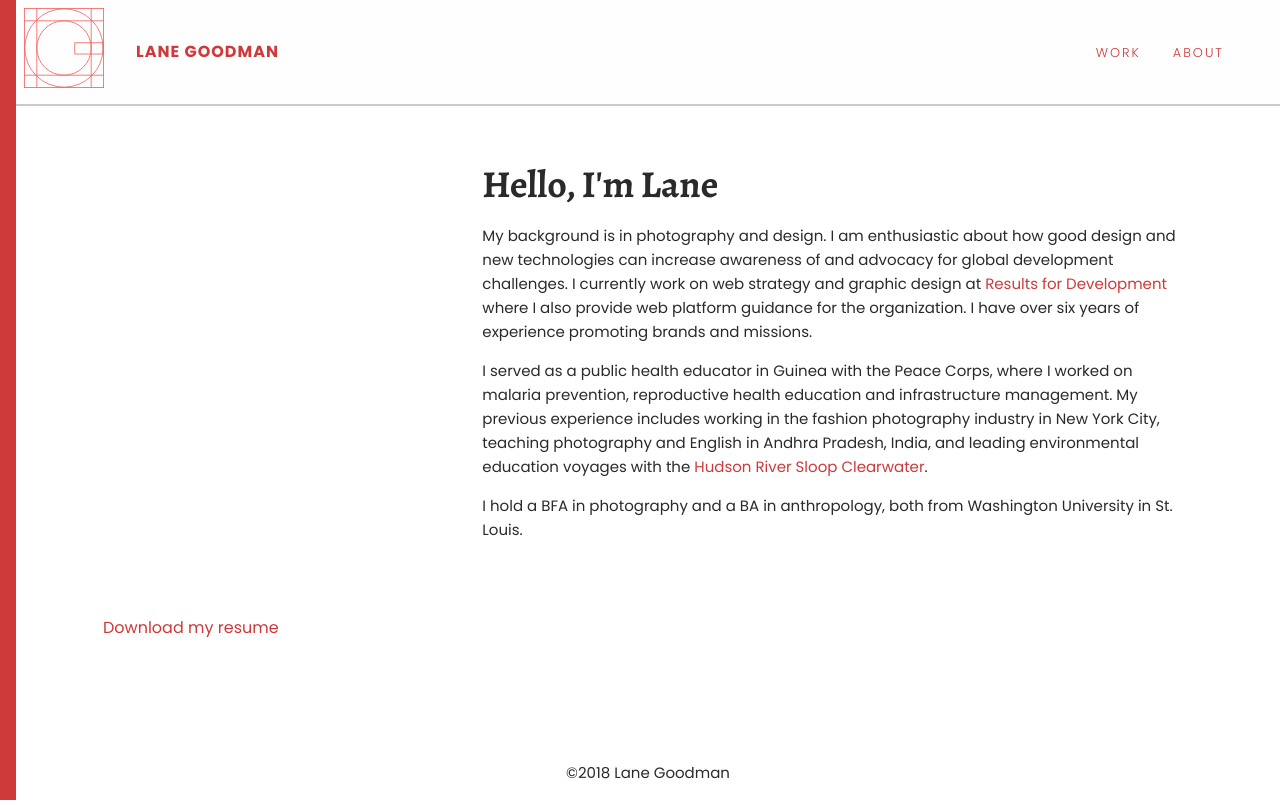
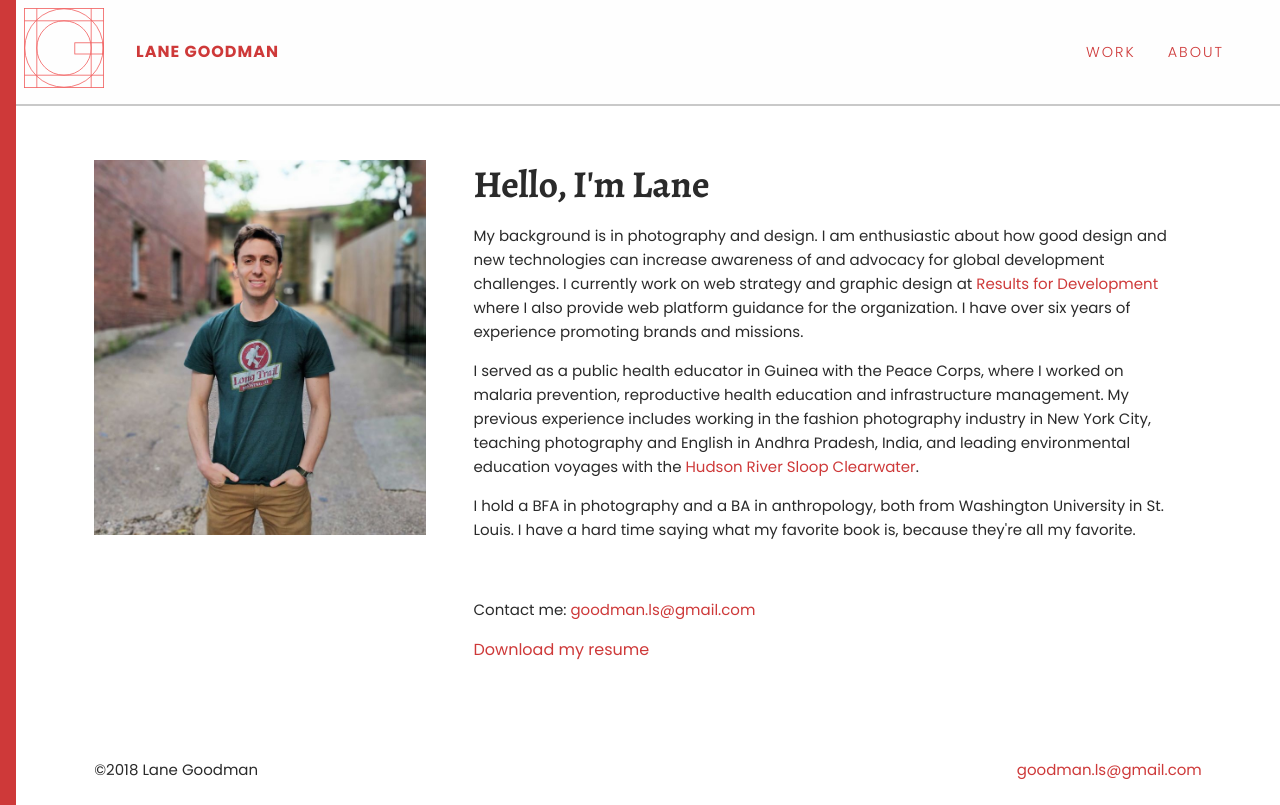
Before and after one commit to LanesGood/Portfolio, a plain HTML site: page about.html in a window 1280 px wide. Drawn offline with nearby package versions, Linux system fonts and the light colour scheme.

Commit message:
GA code and files

```diff
--- a/about.html
+++ b/about.html
@@ -32,21 +32,24 @@
           </nav>
         </header>
         <main class="grid-wrapper">
+          <aside class="grid-wrapper__project-info">
+            <img src="img/self.jpg" alt="This is what my face looks like.">
+          </aside>
           <article class="grid-wrapper__project-description">
             <h2>Hello, I'm Lane</h2>
             <p>My background is in photography and design. I am enthusiastic about how good design and new technologies can increase awareness of and advocacy for global development challenges. I currently work on web strategy and graphic design at <a href="https://r4d.org">Results for Development</a> where I also provide web platform guidance for the organization. I have over six years of experience promoting brands and missions.</p>
             <p>I served as a public health educator in Guinea with the Peace Corps, where I worked on malaria prevention, reproductive health education and infrastructure management. My previous experience includes working in the fashion photography industry in New York City, teaching photography and English in Andhra Pradesh, India, and leading environmental education voyages with the <a href="http://clearwater.org">Hudson River Sloop Clearwater</a>.</p>
-            <p>I hold a BFA in photography and a BA in anthropology, both from Washington University in St. Louis. </p>
-
+            <p>I hold a BFA in photography and a BA in anthropology, both from Washington University in St. Louis. I have a hard time saying what my favorite book is, because they're all my favorite.</p>
+            <br>
+            <p>Contact me: <a href="mailto:goodman.ls@gmail.com">goodman.ls@gmail.com</a></p>
+            <a href="img/LaneGoodman_Resume_2018.pdf">Download my resume</a>
           </article>
-          <aside class="grid-wrapper__project-info">
-            <a href="img/LaneGoodman_Resume_2018.pdf">Download my resume</a>
-          </aside>
         </main>
-        <footer>
+        <footer class="grid-wrapper__fullWidth">
           <p>
             &copy;2018 Lane Goodman
           </p>
+          <p><a href="mailto:goodman.ls@gmail.com">goodman.ls@gmail.com</a></p>
         </footer>
 
 
@@ -55,16 +58,15 @@
 
 
 
-        <script src="js/vendor/modernizr-3.5.0.min.js"></script>
+        <!-- <script src="js/vendor/modernizr-3.5.0.min.js"></script>
         <script src="https://code.jquery.com/jquery-3.2.1.min.js" integrity="sha256-hwg4gsxgFZhOsEEamdOYGBf13FyQuiTwlAQgxVSNgt4=" crossorigin="anonymous"></script>
         <script>window.jQuery || document.write('<script src="js/vendor/jquery-3.2.1.min.js"><\/script>')</script>
         <script src="js/plugins.js"></script>
-        <script src="js/main.js"></script>
+        <script src="js/main.js"></script> -->
 
-        <!-- Google Analytics: change UA-XXXXX-Y to be your site's ID. -->
         <script>
             window.ga=function(){ga.q.push(arguments)};ga.q=[];ga.l=+new Date;
-            ga('create','UA-XXXXX-Y','auto');ga('send','pageview')
+            ga('create','UA-71119800-2','auto');ga('send','pageview')
         </script>
         <script src="https://www.google-analytics.com/analytics.js" async defer></script>
     </body>
--- a/scss/stylesheets/layout/_footer.scss
+++ b/scss/stylesheets/layout/_footer.scss
@@ -4,7 +4,7 @@
 
 
 footer {
-  margin-top: 5rem;
+  margin: 5em 1em .5em;
   display: flex;
-  justify-content: center;
+  justify-content: space-between;
 }
--- a/scss/stylesheets/layout/_header.scss
+++ b/scss/stylesheets/layout/_header.scss
@@ -76,7 +76,7 @@ header {
     }
     a {
         text-transform: uppercase;
-        font-size: .8rem;
+        font-size: .9rem;
         font-weight: 100;
         letter-spacing: 2px;
         background-image: linear-gradient(180deg,transparent 80%, rgba($brand-color, 0.7) 0);
```
Also changed, not shown: 404.html (+7 -0 lines), chmi5.html (+6 -6 lines), harvardwla.html (+5 -4 lines), index.html (+5 -6 lines), lavender.html (+5 -4 lines), liquidlabs.html (+7 -10 lines), mockelection.html (+5 -5 lines), swhr.html (+5 -5 lines), css/stylesheets/main.css, img/self.jpg (added), 1 other file.
